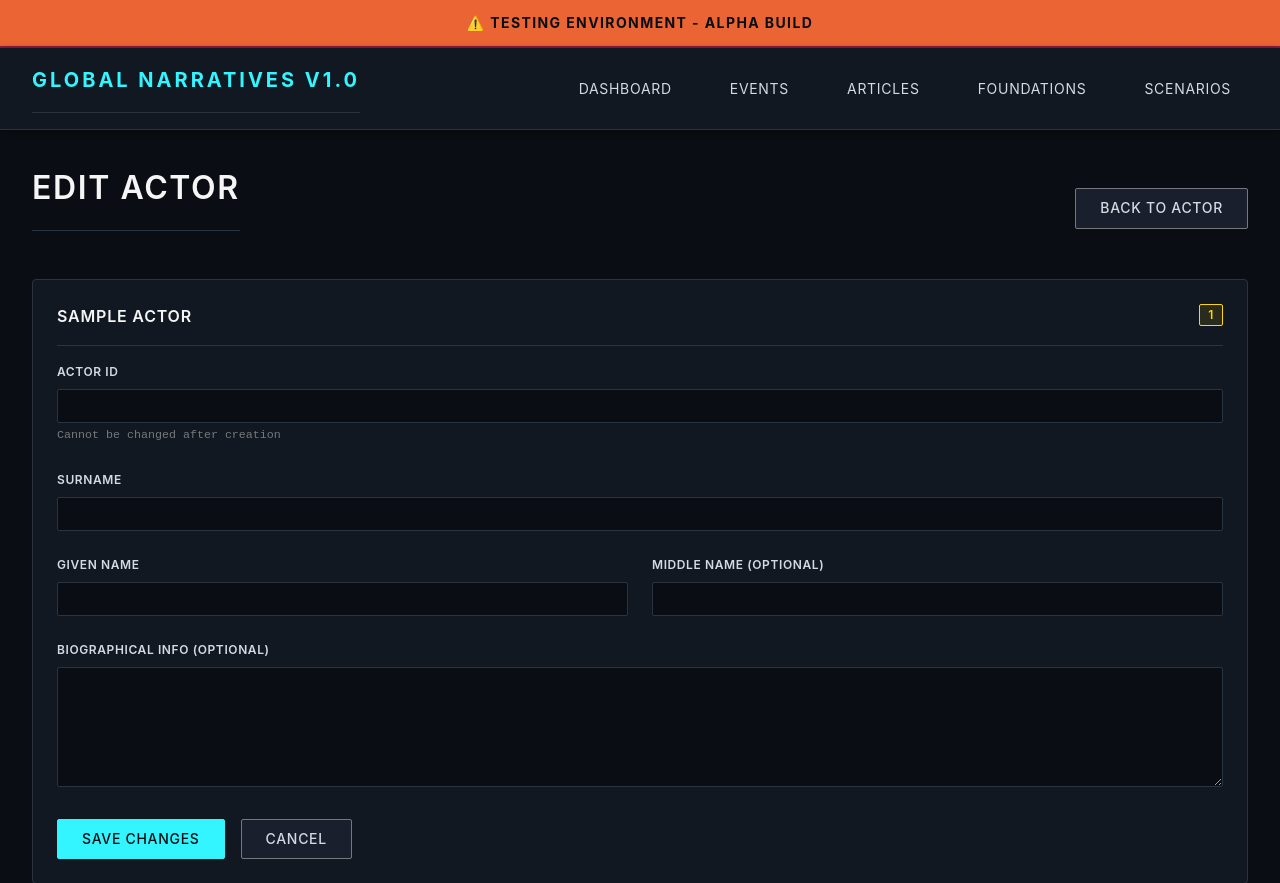
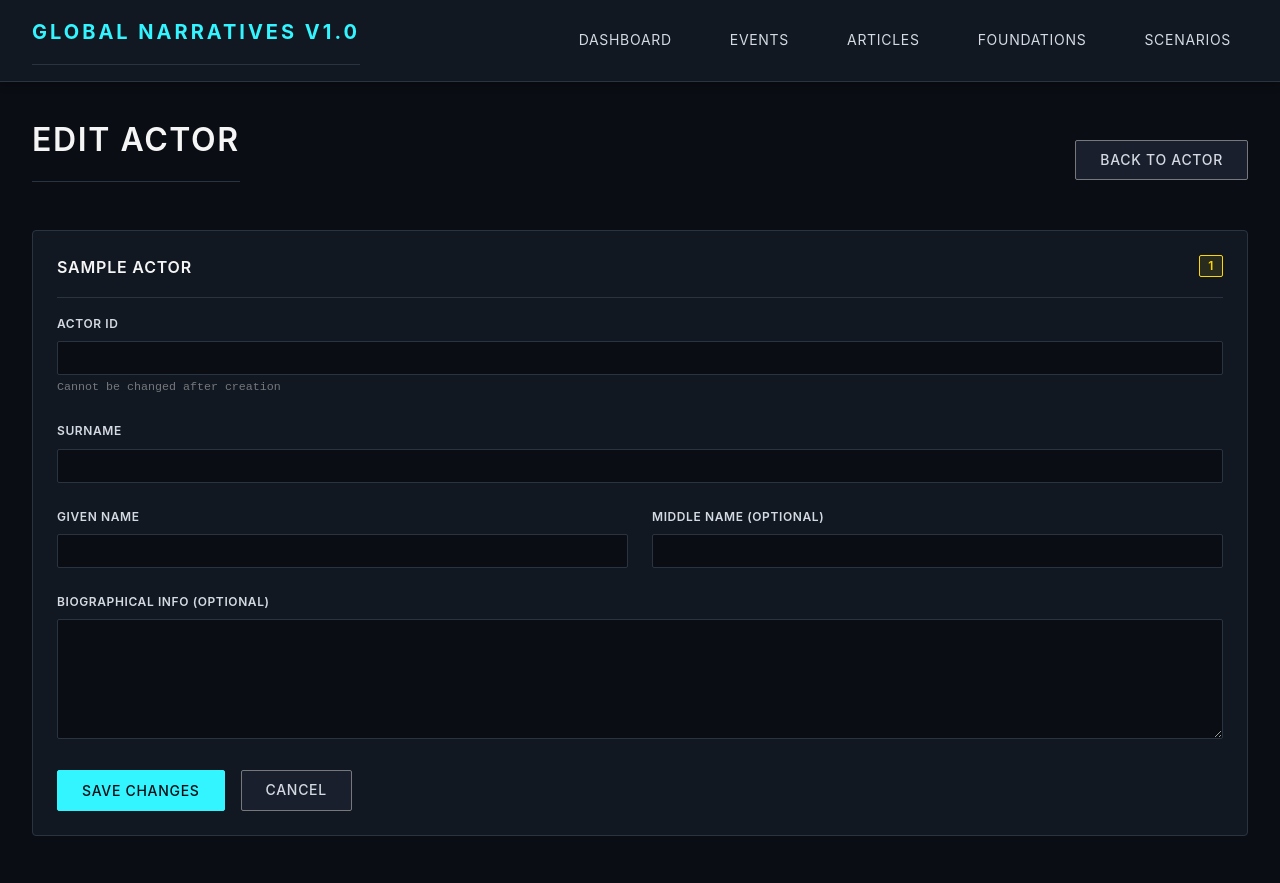
Before and after one commit to globalnarratives/event_engine_v1.0, a Flask app: template app/templates/actors/edit.html in a window 1280 px wide. Shown: the top 883 px of the page. Run offline with Flask 3, Linux system fonts and the light colour scheme; the template is opened without the code that fills it: most values are stand-ins (such as "Sample title", 1, 10 or a date in 2020); form fields are guessed from the names that the template uses.

Commit message:
Remove testing environment banner

```diff
--- a/app/templates/base.html
+++ b/app/templates/base.html
@@ -8,8 +8,6 @@
     {% block extra_css %}{% endblock %}
 </head>
 <body>
-    <div class="testing-banner">⚠️ TESTING ENVIRONMENT - Alpha Build</div>
-    <!-- Site Header -->
     <header class="site-header">
         <div style="display: flex; justify-content: space-between; align-items: center;">
             <h1 class="site-title">Global Narratives v1.0</h1>
```
